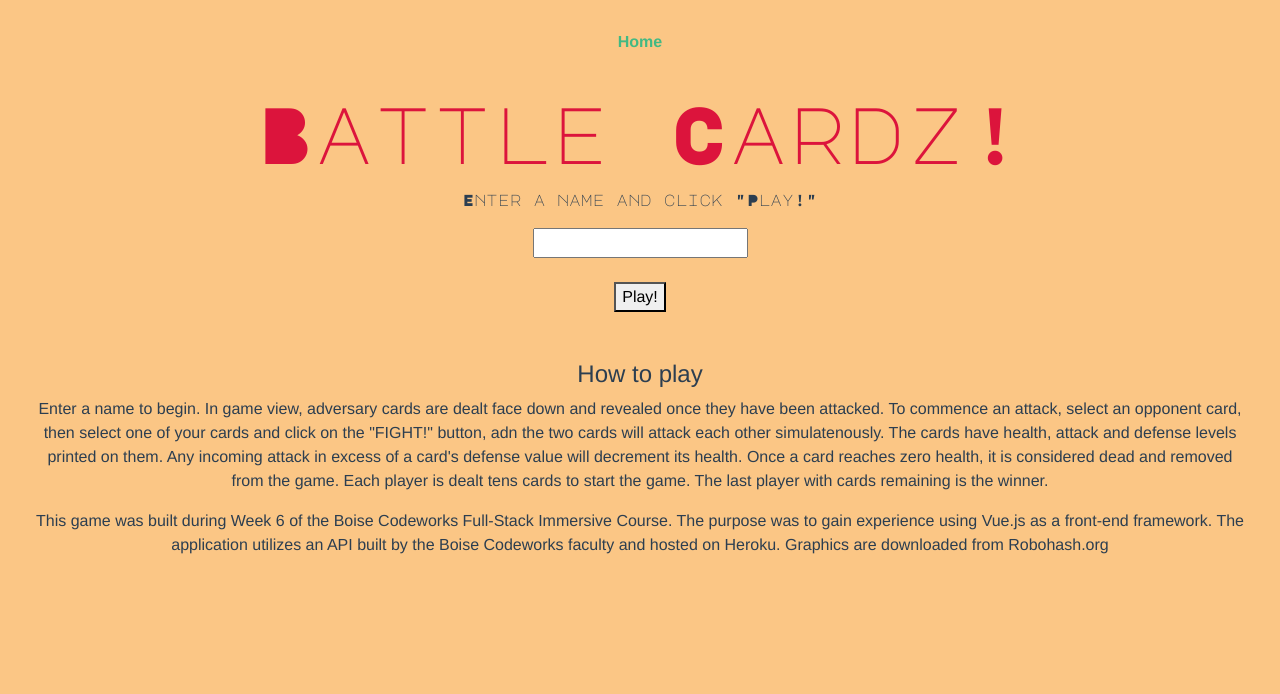
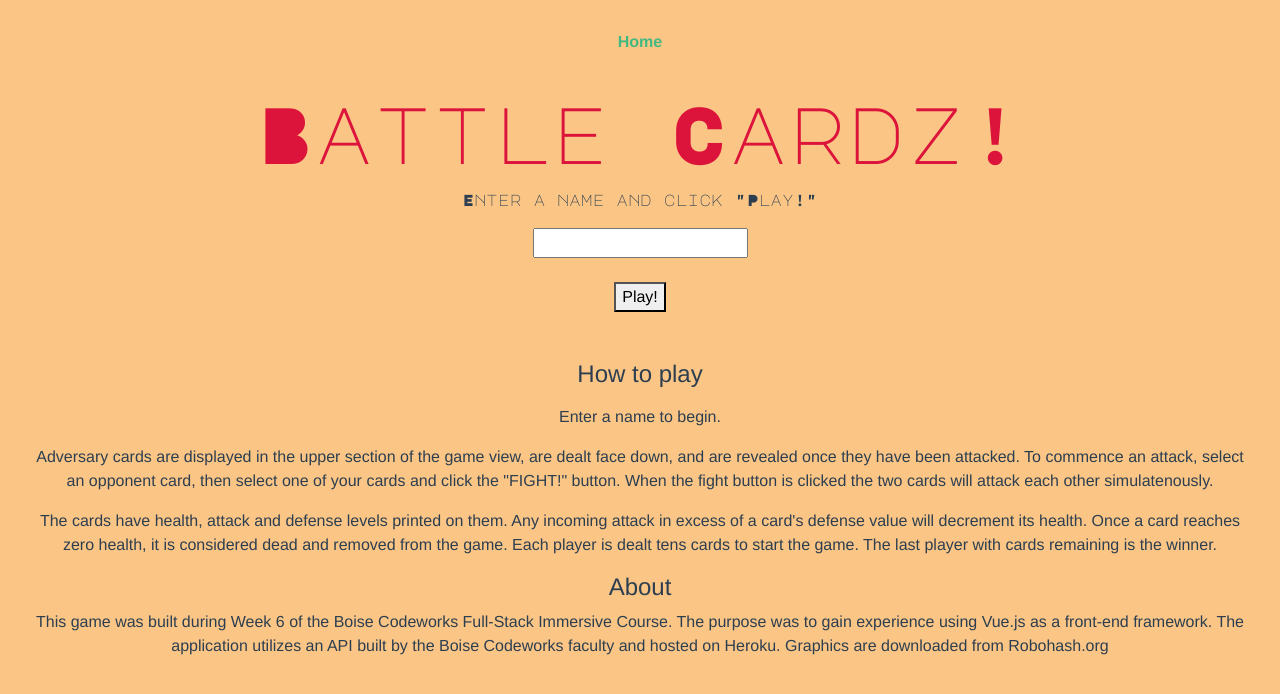
Before and after one commit to Felixr91/battle-cardz, a Vue app: page /#/ in a window 1280 px wide. Shown: the top 694 px of the page. Built offline with nearby package versions, Linux system fonts and the light colour scheme.

Commit message:
how to and done

```diff
--- a/src/views/Home.vue
+++ b/src/views/Home.vue
@@ -13,12 +13,15 @@
       </div>
     </form>
     <!-- <img src="/src/assets/robot.png" alt=""> -->
-    <h4 class="mt-5 mb-2">How to play</h4>
-    <p>Enter a name to begin. In game view, adversary cards are dealt face down
-      and
+    <h4 class="mt-5 mb-3">How to play</h4>
+    <p>Enter a name to begin.</p>
+    <p>Adversary cards are displayed in the upper section of the game view, are dealt face down,
+      and are
       revealed once they have been attacked. To commence an attack, select an opponent card, then select one of your
       cards
-      and click on the "FIGHT!" button, adn the two cards will attack each other simulatenously. The cards have health,
+      and click the "FIGHT!" button. When the fight button is clicked the two cards will attack each other
+      simulatenously.</p>
+    <p>The cards have health,
       attack
       and
       defense levels printed on them. Any incoming attack in excess of a card's defense value will decrement its
@@ -26,6 +29,8 @@
       a card reaches zero health, it is considered dead and removed from the game. Each player is dealt tens cards to
       start
       the game. The last player with cards remaining is the winner.</p>
+
+    <h4>About</h4>
 
     <p>This game was built during Week 6 of the Boise Codeworks Full-Stack Immersive Course. The purpose was to gain
       experience using Vue.js as a front-end framework. The application utilizes an API built by the Boise Codeworks
```
